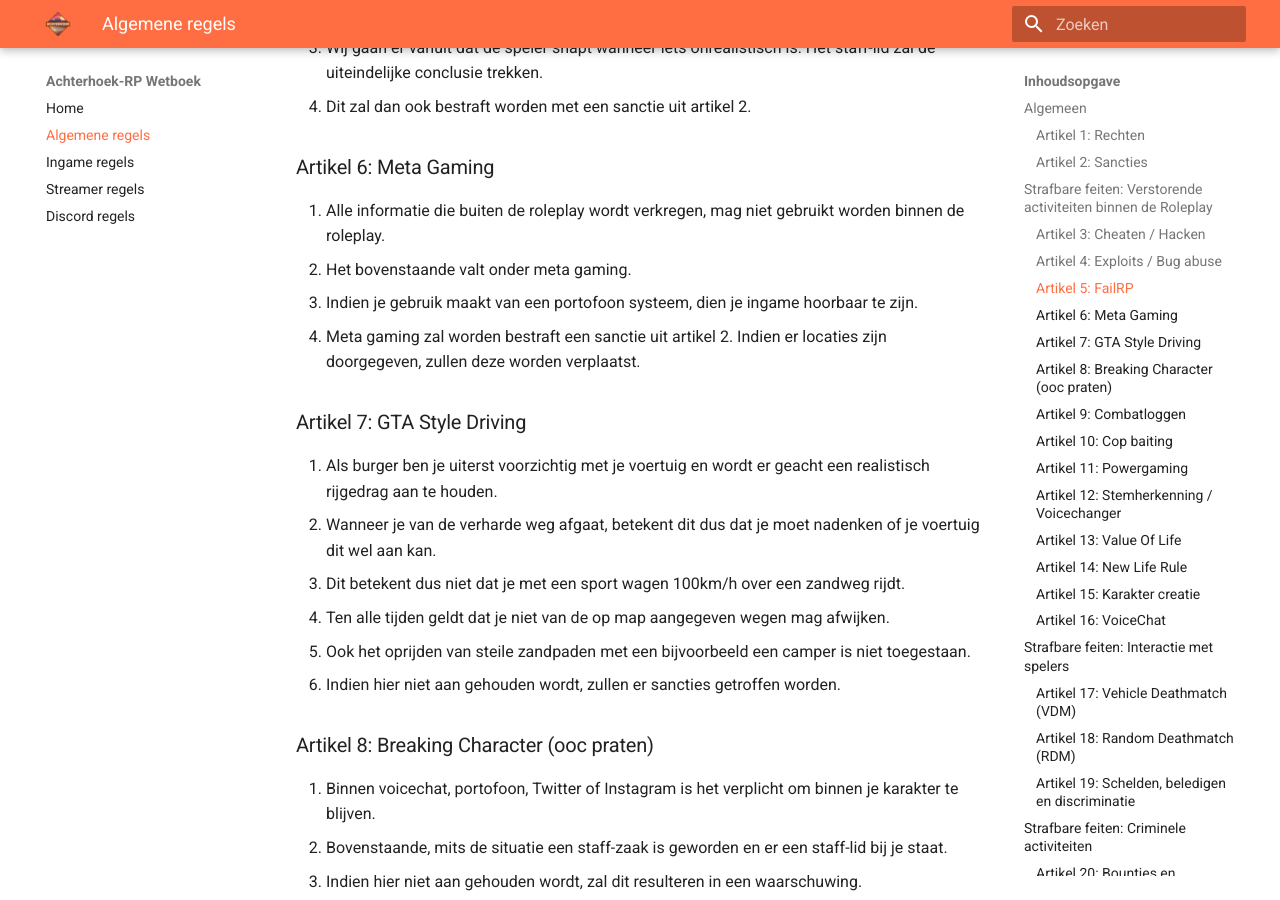
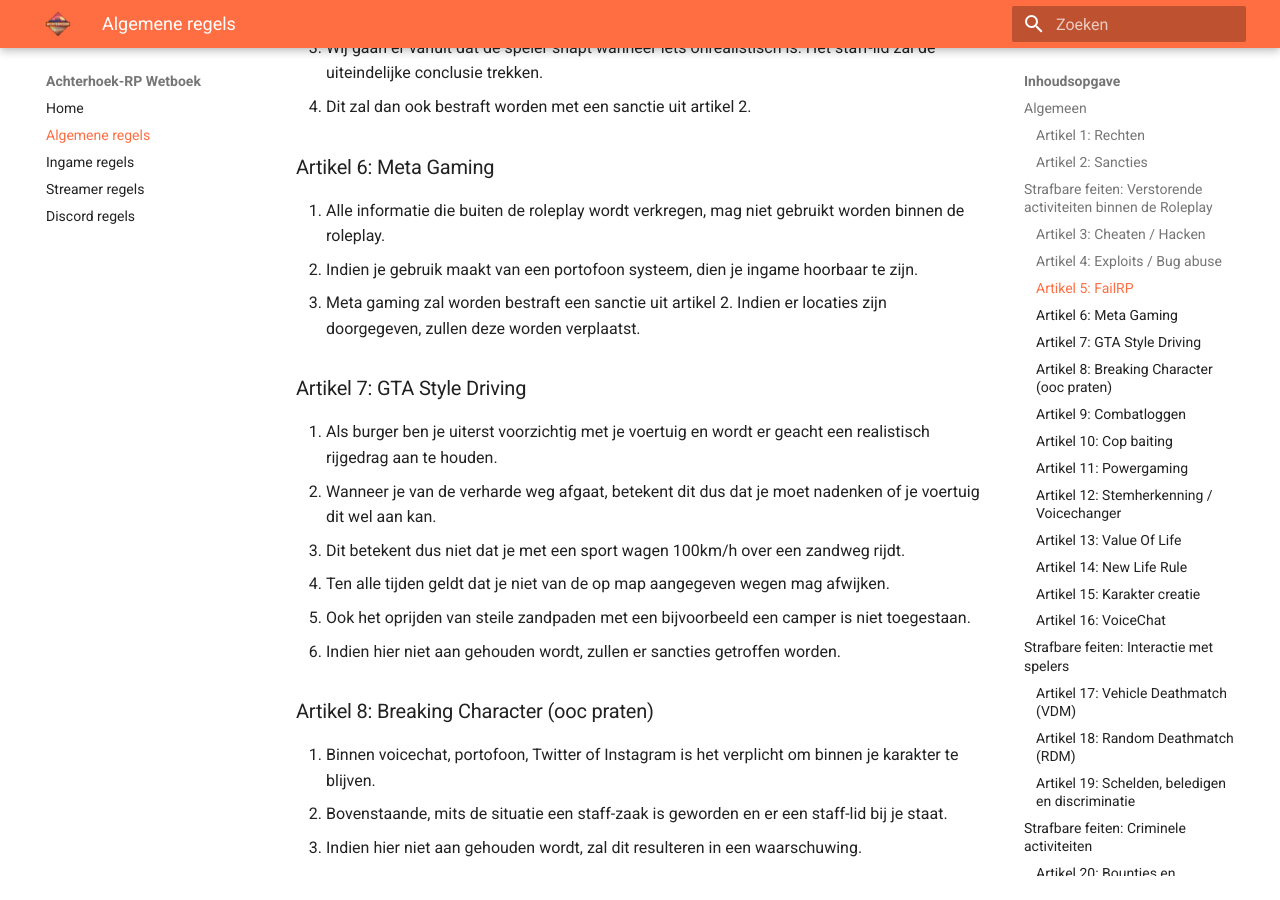
Before and after one commit to Jaccosf/ARP-Wetboek, an MkDocs documentation site: the page built from docs/algemeen.md, in a window 1280 px wide and 900 px high, scrolled down 1979 px. Built offline with MkDocs 1.6.1 and Material for MkDocs 9.7.7, drawn with Linux system fonts in a browser that asks for light colours.

Commit message:
Verbetering in formulatie artikel 6

```diff
--- a/docs/algemeen.md
+++ b/docs/algemeen.md
@@ -47,9 +47,8 @@ Hieronder vind je alle algemene regels waar elke speler zich aan dient te houden
 
 ### Artikel 6: Meta Gaming
 1. Alle informatie die buiten de roleplay wordt verkregen, mag niet gebruikt worden binnen de roleplay.
-2. Het bovenstaande valt onder meta gaming.
-3. Indien je gebruik maakt van een portofoon systeem, dien je ingame hoorbaar te zijn.
-4. Meta gaming zal worden bestraft een sanctie uit artikel 2. Indien er locaties zijn doorgegeven, zullen deze worden verplaatst.
+2. Indien je gebruik maakt van een portofoon systeem, dien je ingame hoorbaar te zijn.
+3. Meta gaming zal worden bestraft een sanctie uit artikel 2. Indien er locaties zijn doorgegeven, zullen deze worden verplaatst.
 
 ### Artikel 7: GTA Style Driving
 1. Als burger ben je uiterst voorzichtig met je voertuig en wordt er geacht een realistisch rijgedrag aan te houden.
```
